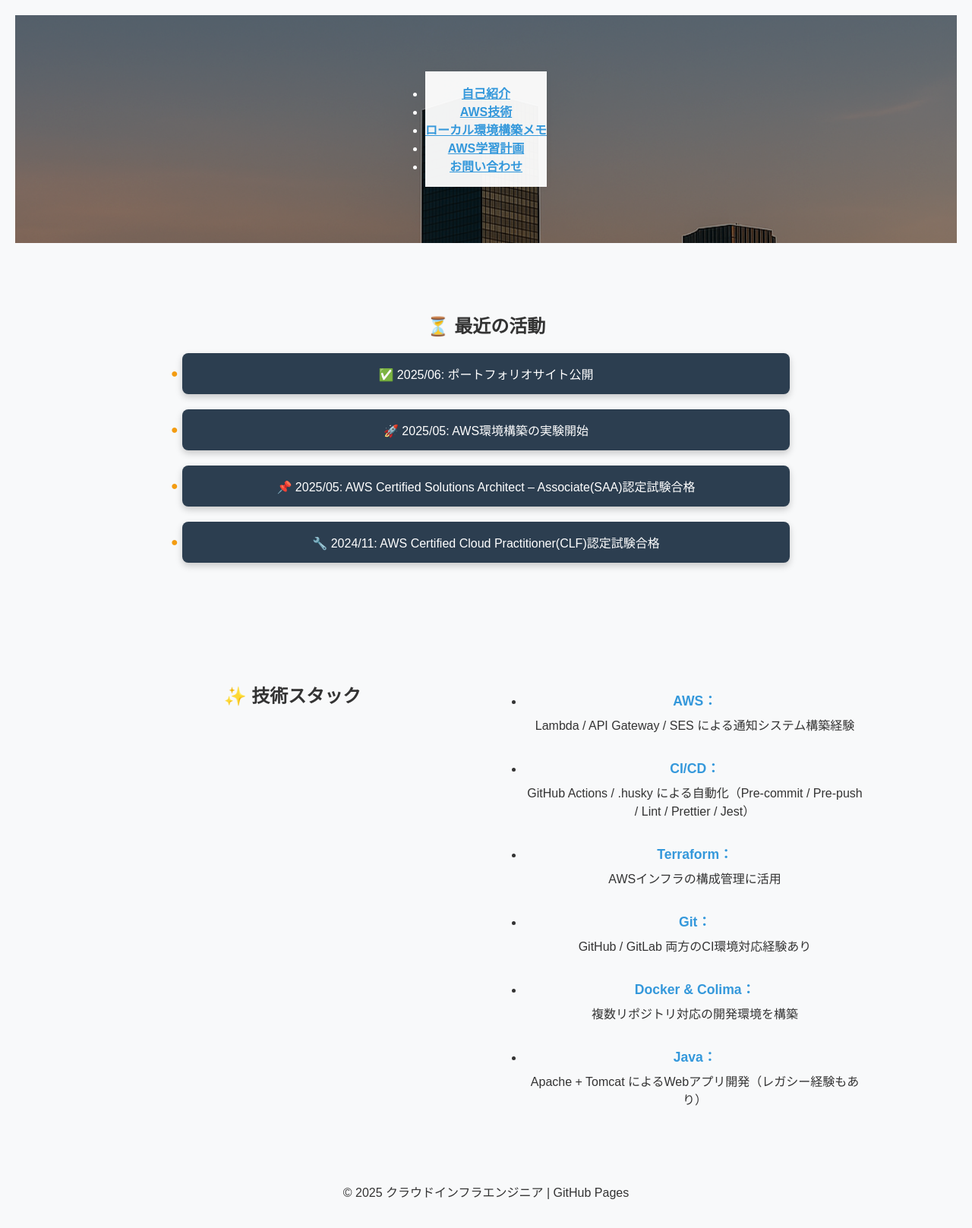
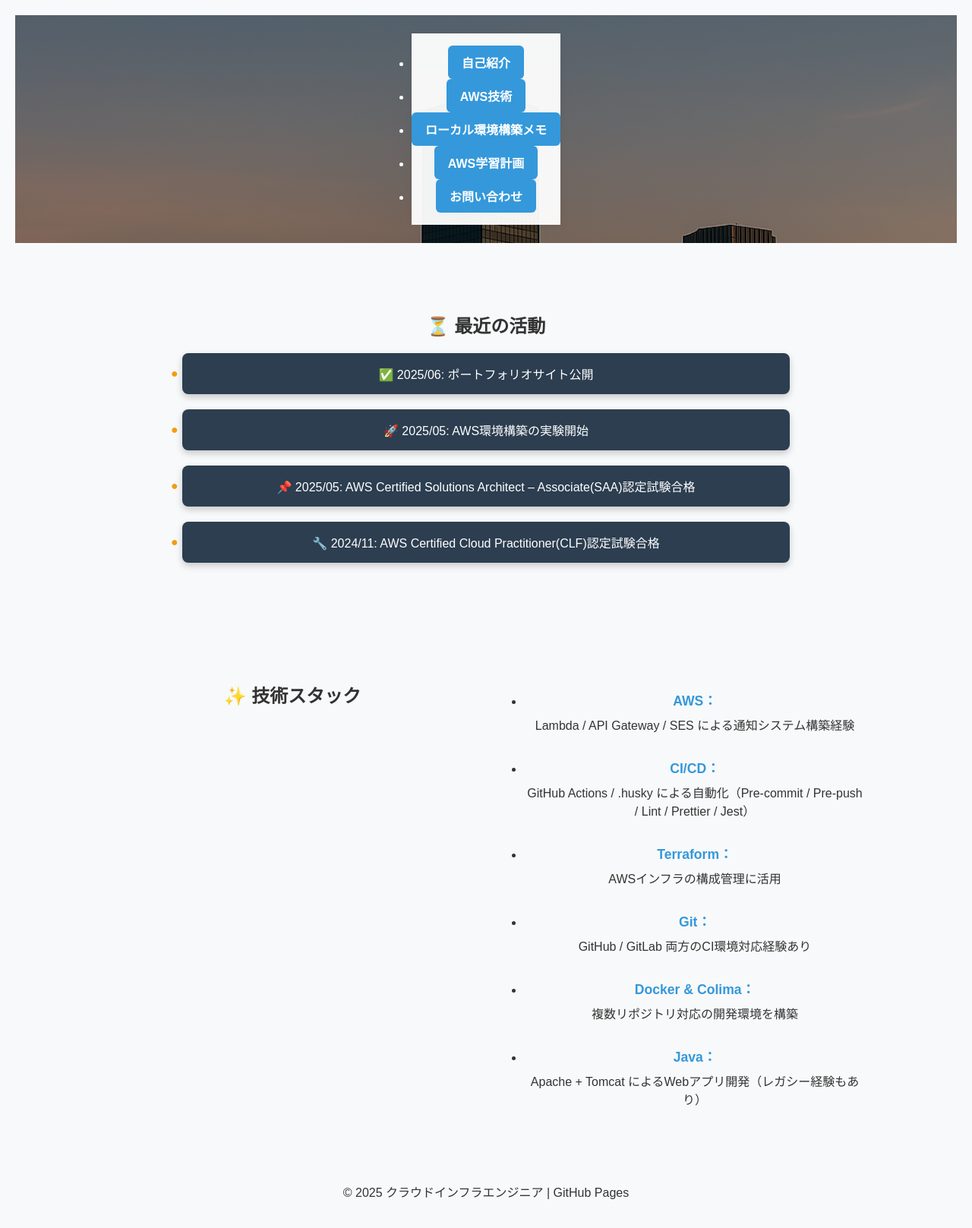
Before and after one commit to cloudrobo48/aws-cloud, a Jekyll site: the page index.html, which Jekyll copies as it is, in a window 1280 px wide. Shown: the whole page at 76% size. Built offline with Jekyll 4.4.1, drawn with Linux system fonts in a browser that asks for light colours.

Commit message:
update css

```diff
--- a/assets/css/style.css
+++ b/assets/css/style.css
@@ -77,14 +77,17 @@ nav ul {
 }
 
 nav ul li a {
-  color: #3498db;
-  font-weight: bold;
-  text-decoration: underline;
-  transition: all 0.3s ease;
+  display: inline-block;
+  background-color: #3498db;
+  color: #fff;
+  padding: 10px 18px;
+  border-radius: 6px;
+  font-weight: 600;
+  text-decoration: none;
 }
 nav ul li a:hover {
-  color: #1f6fb2;
-  text-decoration-thickness: 2px;
+  background-color: #2980b9;
+  transform: scale(1.03);
 }
 
 header {
```
